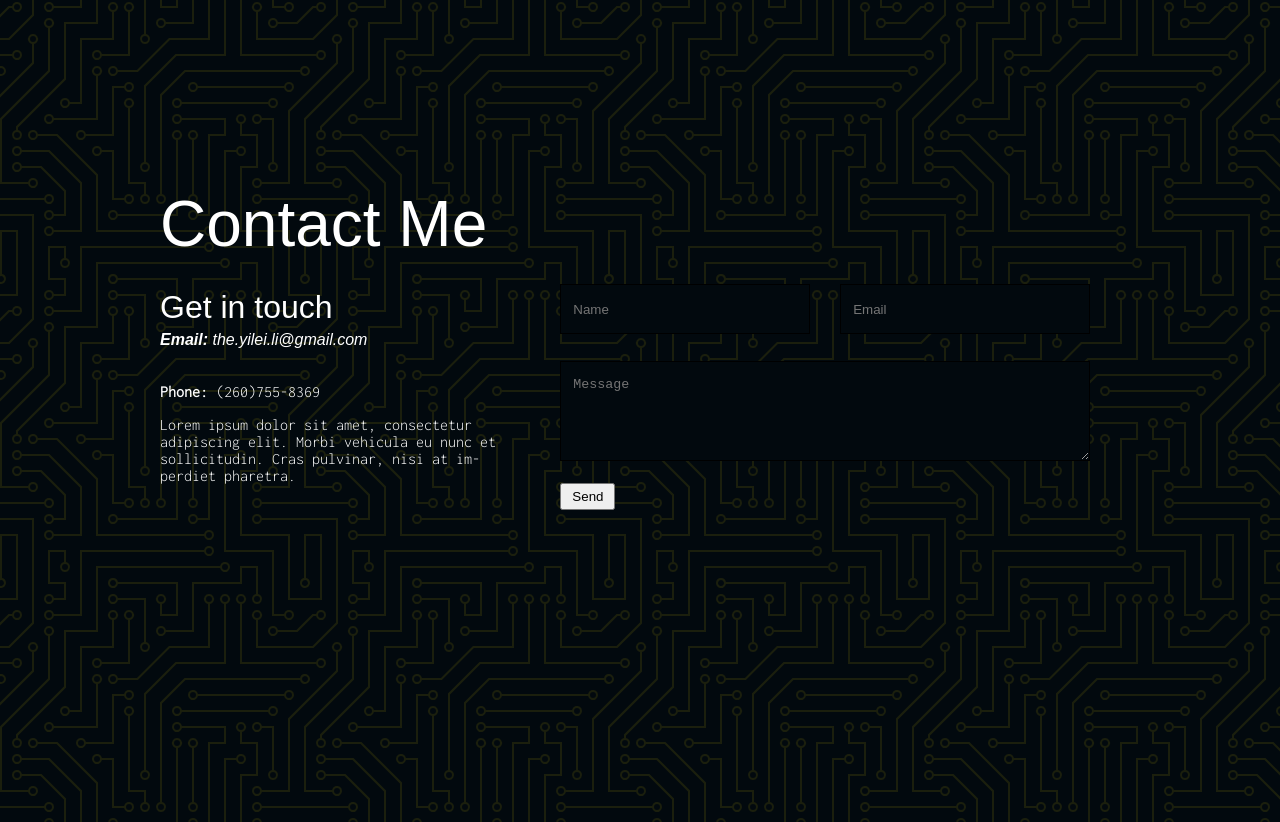
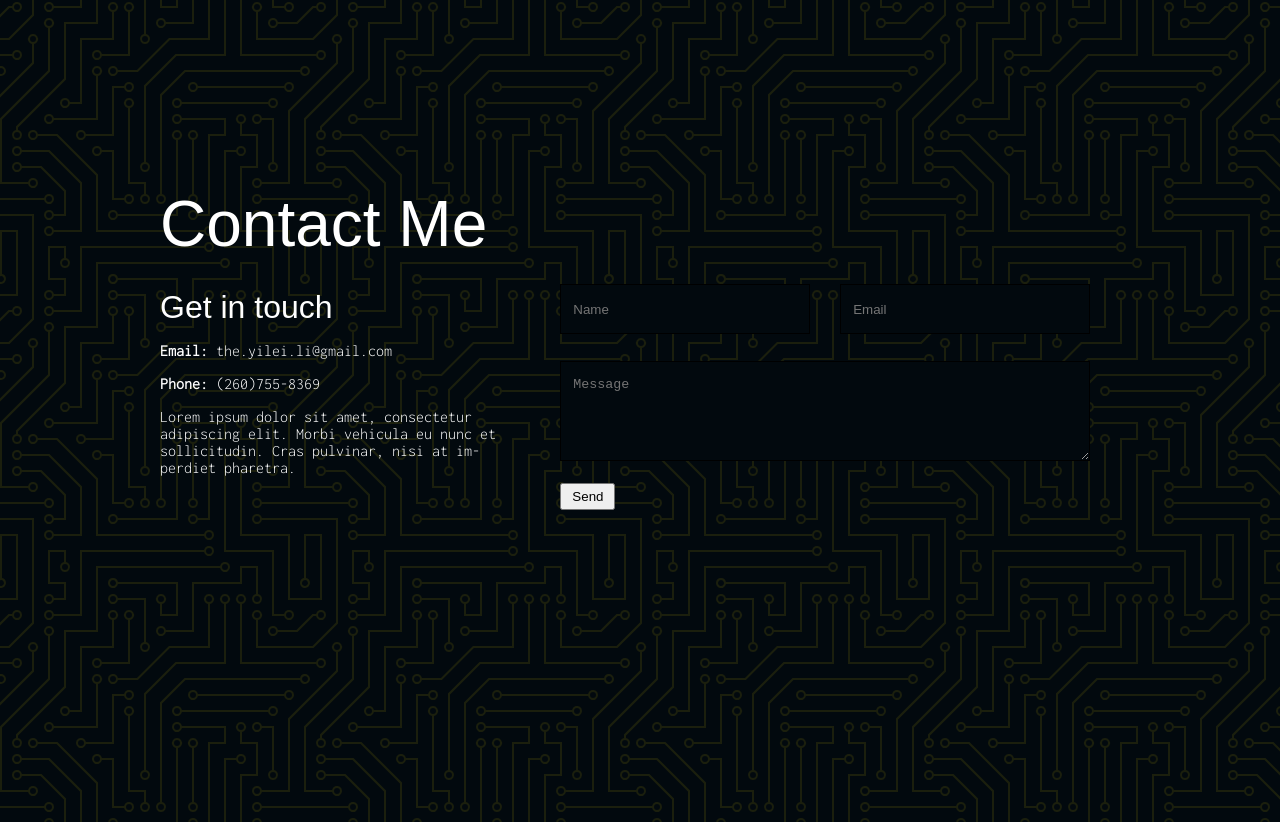
Before and after one commit to Riverflame-dev/personal-website, a React (Create React App) app: page / in a window 1280 px wide. Shown: the part 3066-3888 px from the top of the page. Built offline with nearby package versions, Linux system fonts and the light colour scheme; a web font is replaced by a local one.

Commit message:
updated contact section

```diff
--- a/src/pages/home/contact/index.js
+++ b/src/pages/home/contact/index.js
@@ -102,12 +102,13 @@ export const Contact = () => {
         <div className="col-text">
           <h3>Get in touch</h3>
           <address>
+            <p>
             <strong>Email:</strong>{" "}
             <a href={`mailto:${contactConfig.YOUR_EMAIL}`}>
               {contactConfig.YOUR_EMAIL}
             </a>
-            <br />
-            <br />
+            </p>
+
             {contactConfig.hasOwnProperty("YOUR_FONE") ? (
               <p>
                 <strong>Phone:</strong> {contactConfig.YOUR_FONE}
```
